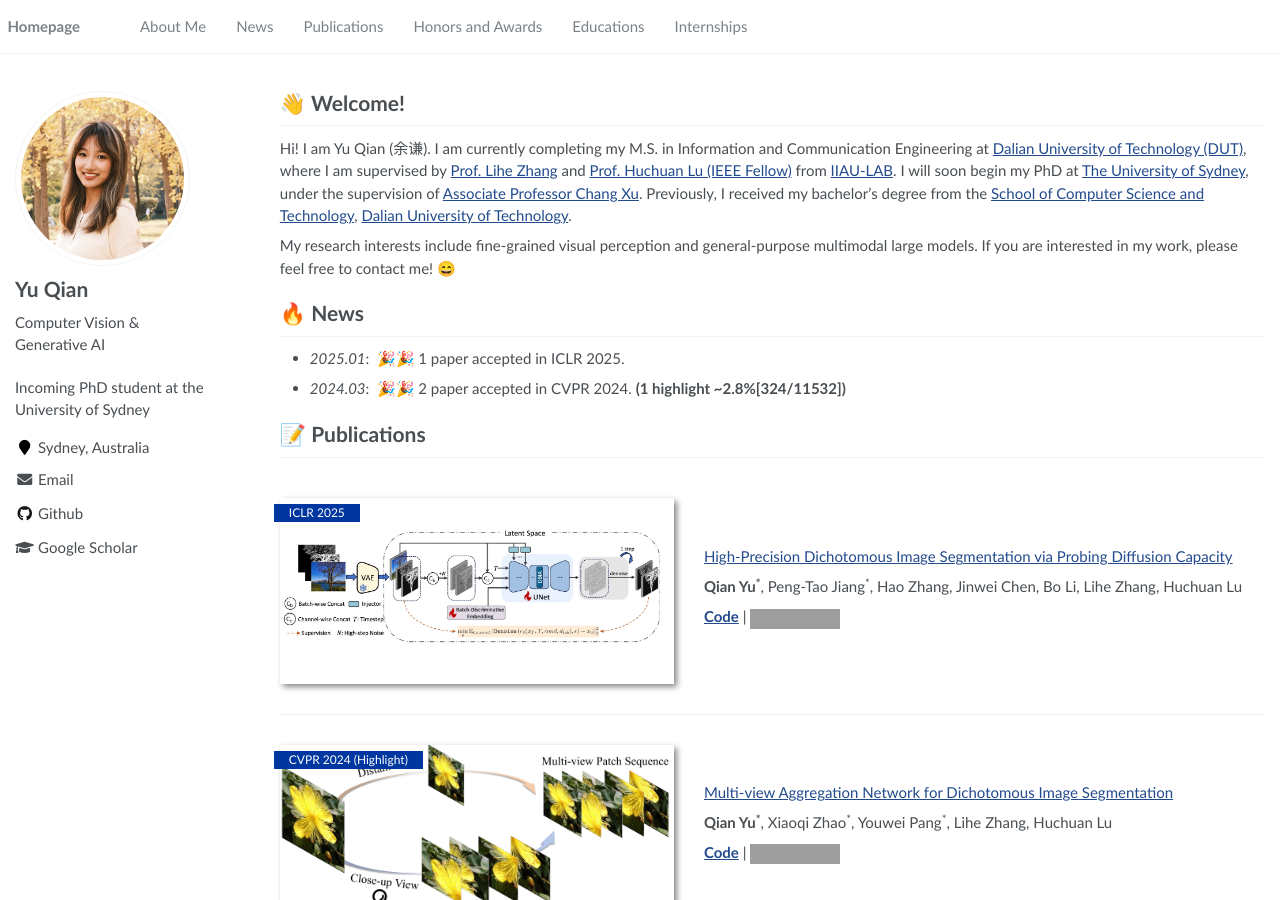
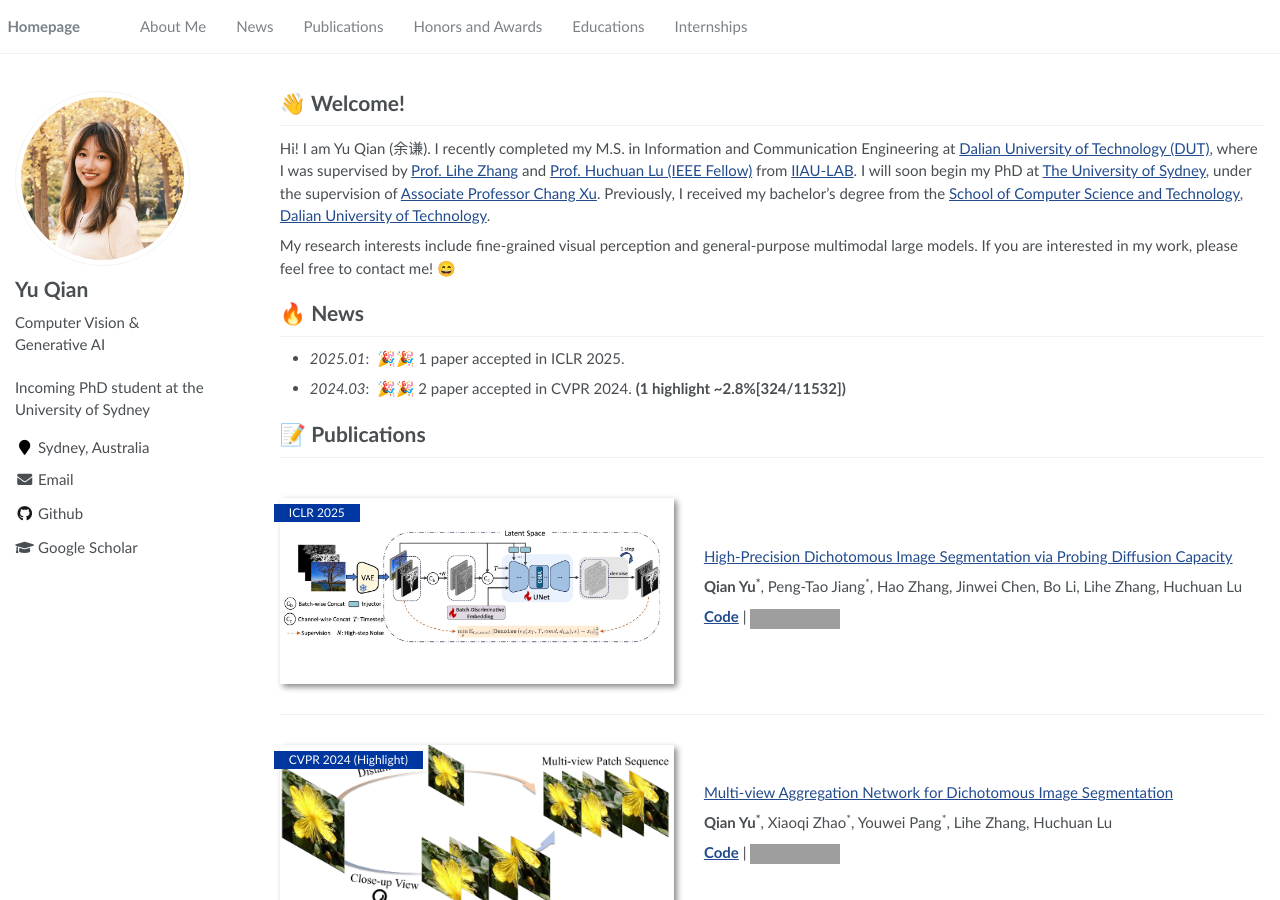
Before and after one commit to qianyu-dlut/qianyu-dlut.github.io, a Jekyll site: the page built from _pages/about.md, in a window 1280 px wide and 900 px high. Built offline with Jekyll 4.4.1, drawn with Linux system fonts in a browser that asks for light colours; some of the changed text lies outside the part shown; grey boxes are pictures that could not be loaded.

Commit message:
Correct master's completion status

```diff
--- a/_pages/about.md
+++ b/_pages/about.md
@@ -18,7 +18,7 @@ redirect_from:
 <span class='anchor' id='about-me'></span>
 
 # 👋 Welcome!
-Hi! I am Yu Qian (余谦). I am currently completing my M.S. in Information and Communication Engineering at [Dalian University of Technology (DUT)](https://www.dlut.edu.cn/), where I am supervised by [Prof. Lihe Zhang](https://faculty.dlut.edu.cn/lhzhang/zh_CN/index.htm) and [Prof. Huchuan Lu (IEEE Fellow)](https://faculty.dlut.edu.cn/Huchuan_Lu/zh_CN/index.htm) from [IIAU-LAB](https://futureschool.dlut.edu.cn/wljsxy_old/IIAU.htm). I will soon begin my PhD at [The University of Sydney](https://www.sydney.edu.au/), under the supervision of [Associate Professor Chang Xu](https://profiles.sydney.edu.au/c.xu/about). Previously, I received my bachelor's degree from the [School of Computer Science and Technology](https://cs.dlut.edu.cn/), [Dalian University of Technology](https://www.dlut.edu.cn/).
+Hi! I am Yu Qian (余谦). I recently completed my M.S. in Information and Communication Engineering at [Dalian University of Technology (DUT)](https://www.dlut.edu.cn/), where I was supervised by [Prof. Lihe Zhang](https://faculty.dlut.edu.cn/lhzhang/zh_CN/index.htm) and [Prof. Huchuan Lu (IEEE Fellow)](https://faculty.dlut.edu.cn/Huchuan_Lu/zh_CN/index.htm) from [IIAU-LAB](https://futureschool.dlut.edu.cn/wljsxy_old/IIAU.htm). I will soon begin my PhD at [The University of Sydney](https://www.sydney.edu.au/), under the supervision of [Associate Professor Chang Xu](https://profiles.sydney.edu.au/c.xu/about). Previously, I received my bachelor's degree from the [School of Computer Science and Technology](https://cs.dlut.edu.cn/), [Dalian University of Technology](https://www.dlut.edu.cn/).
 
 My research interests include fine-grained visual perception and general-purpose multimodal large models. If you are interested in my work, please feel free to contact me! 😄
 
```
Also changed, not shown: other parts of _pages/about.md (+1 -1 lines).
